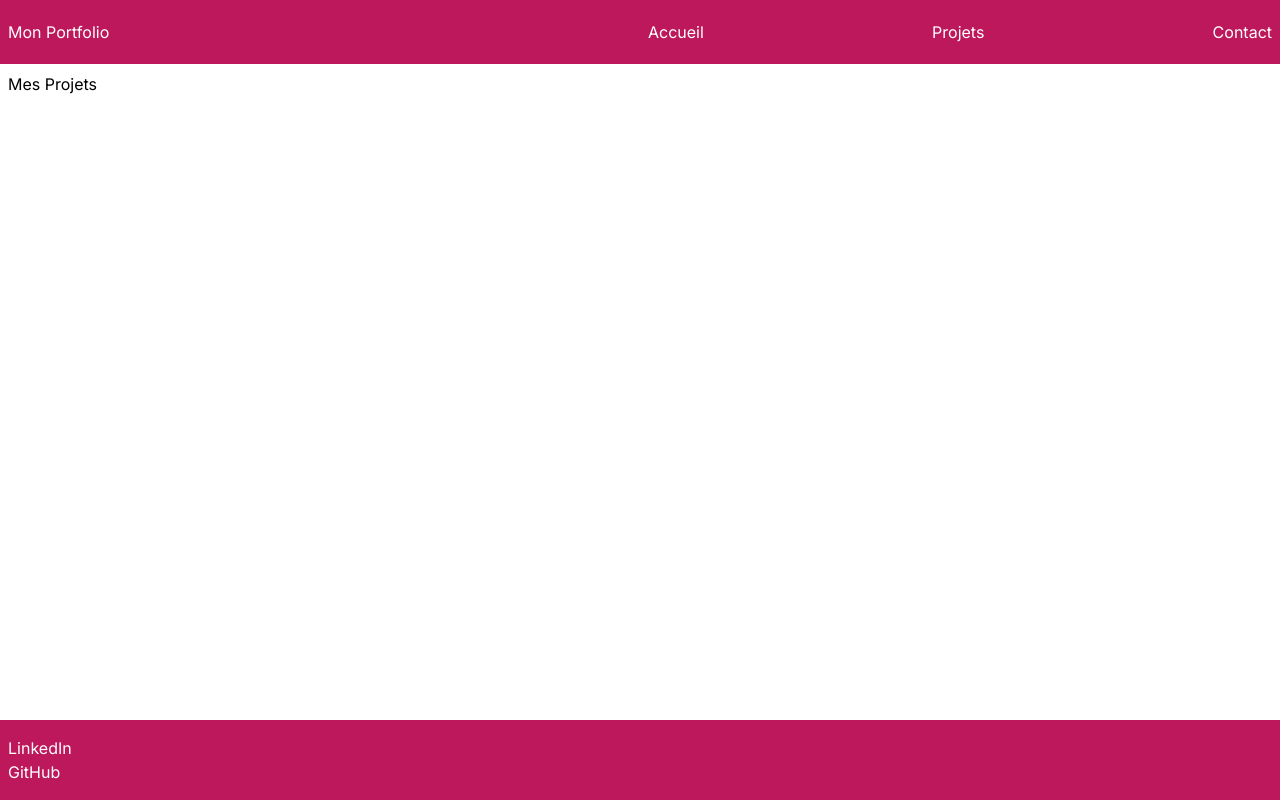
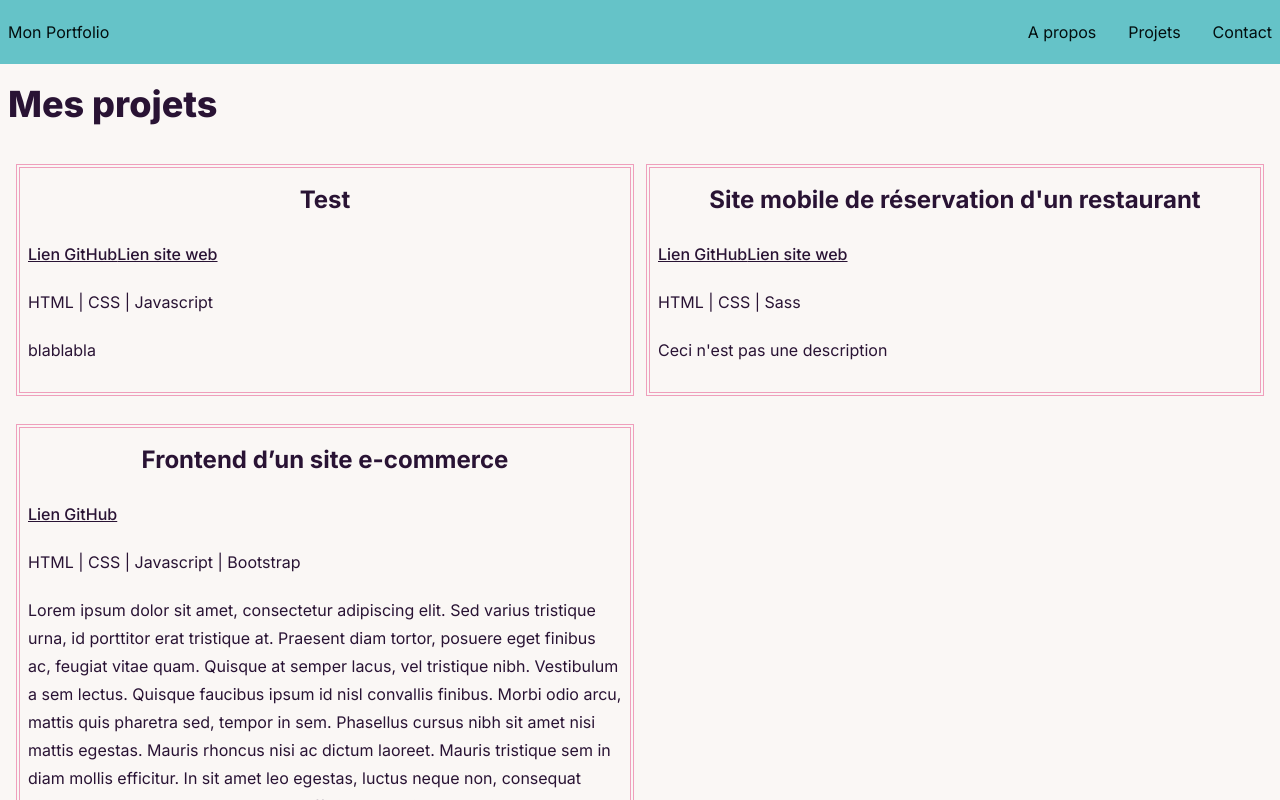
Before and after one commit to Lapinweb/react-portfolio, a Next.js app: page /projects in a window 1280 px wide. Shown: the top 800 px of the page. Built offline with nearby package versions, Linux system fonts and the light colour scheme.

Commit message:
mise en page CSS avec tailwind + daisyui

```diff
--- a/package.json
+++ b/package.json
@@ -18,6 +18,7 @@
     "@types/node": "^20",
     "@types/react": "^18",
     "@types/react-dom": "^18",
+    "daisyui": "^4.11.1",
     "eslint": "^8",
     "eslint-config-next": "14.2.3",
     "postcss": "^8",
--- a/src/app/globals.css
+++ b/src/app/globals.css
@@ -4,19 +4,16 @@
 
 :root {
   --foreground-rgb: 0, 0, 0;
-  --background-start-rgb: 214, 219, 220;
-  --background-end-rgb: 255, 255, 255;
 }
 
 @media (prefers-color-scheme: dark) {
   :root {
     --foreground-rgb: 255, 255, 255;
-    --background-start-rgb: 0, 0, 0;
-    --background-end-rgb: 0, 0, 0;
   }
 }
 
 body {
+  color: rgb(var(--foreground-rgb));
 }
 
 @layer utilities {
--- a/src/app/layout.tsx
+++ b/src/app/layout.tsx
@@ -1,3 +1,4 @@
+import React from "react";
 import type { Metadata } from "next";
 import { Inter } from "next/font/google";
 import "./globals.css";
@@ -17,13 +18,13 @@ export default function RootLayout({
     children: React.ReactNode;
 }>) {
     return (
-        <html lang="fr">
-            <body className={inter.className}>
-                <div className="h-screen flex flex-col">
-                    <Header />
-                    <main className="m-2 grow">{children}</main>
-                    <Footer />
-                </div>
+        <html lang="fr" data-theme="cupcake">
+            <body className={inter.className + " min-h-screen flex flex-col"}>
+                <Header />
+                <main className="prose max-w-none mx-2 my-5 grow text-base-content">
+                    {children}
+                </main>
+                <Footer />
             </body>
         </html>
     );
--- a/src/app/page.tsx
+++ b/src/app/page.tsx
@@ -1,28 +1,37 @@
+import React from "react";
+
 export default function Home() {
     return (
         <>
-            <h1>Céline Sou</h1>
-            <div>
-                <h2>Qui suis-je ?</h2>
+            <h1 className="mx-5">Céline Sou</h1>
+            <div className="md:w-3/4 mx-3 mockup-browser border border-base-content bg-base-300">
+                <div className="mockup-browser-toolbar">
+                    <div className="md:input md:border md:border-base-content w-full text-right md:text-left"></div>
+                </div>
+                <div className="p-4 border-t border-base-content bg-base-200">
+                    <h2 className="mt-2">Qui suis-je ?</h2>
                     <p>
-                    J'ai suivi une première formation de développeur web chez
-                    OpenClassrooms, durant laquelle j'ai appris des langages de
-                    programmation tels que le HTML, CSS et Javascript. J'ai
-                    aussi utilisé NodeJS, SQL et certains frameworks comme Sass,
-                    Bootstrap et Vue.
+                        J'ai suivi une première formation de développeur web
+                        chez OpenClassrooms, durant laquelle j'ai appris des
+                        langages de programmation tels que le HTML, CSS et
+                        Javascript. J'ai aussi utilisé NodeJS, SQL et certains
+                        frameworks comme Sass, Bootstrap et Vue.
                         <br />
                         <br />
-                    Rigoureuse et curieuse, j’ai une réelle envie d’apprendre et
-                    d’approfondir mes connaissances. Je suis passionnée par les
-                    métiers du numérique, c'est pourquoi je cherche à me
-                    spécialiser en tant que full stack développeur web.
+                        Rigoureuse et curieuse, j’ai une réelle envie
+                        d’apprendre et d’approfondir mes connaissances. Je suis
+                        passionnée par les métiers du numérique, c'est pourquoi
+                        je cherche à me spécialiser en tant que full stack
+                        développeur web.
                         <br />
                         <br />
-                    Actuellement en formation à Ada Tech School, je suis à la
-                    recherche d'une entreprise pour m'accueillir en alternance à
-                    partir de novembre 2024 ou janvier 2025 pour une durée de 1
-                    an, au rythme de 4 jours en entreprise/1 jour en formation.
+                        Actuellement en formation à Ada Tech School, je suis à
+                        la recherche d'une entreprise pour m'accueillir en
+                        alternance à partir de novembre 2024 ou janvier 2025
+                        pour une durée de 1 an, au rythme de 4 jours en
+                        entreprise/1 jour en formation.
                     </p>
+                </div>
             </div>
         </>
     );
--- a/src/app/projects/page.tsx
+++ b/src/app/projects/page.tsx
@@ -1,5 +1,48 @@
+import React from "react";
+import ProjectCard from "@/components/ProjectCard";
+
+interface Project {
+    title: string;
+    description: string;
+    githubLink: string;
+    webLink: string;
+    stack: Array<string>;
+}
+
+const projects : Project[] = [
+    {
+        title: "Test",
+        description: "blablabla",
+        githubLink: "fauxliengithub",
+        webLink: "fauxlienweb",
+        stack: ["HTML", "CSS", "Javascript"],
+    },
+    {
+        title: "Site mobile de réservation d'un restaurant",
+        description: "Ceci n'est pas une description",
+        githubLink: "https://github.com/Lapinweb/CelineSou_3_05032021",
+        webLink: "https://lapinweb.github.io/CelineSou_3_05032021/",
+        stack: ["HTML", "CSS", "Sass"],
+    },
+    {
+        title: "Frontend d’un site e-commerce",
+        description:
+            "Lorem ipsum dolor sit amet, consectetur adipiscing elit. Sed varius tristique urna, id porttitor erat tristique at. Praesent diam tortor, posuere eget finibus ac, feugiat vitae quam. Quisque at semper lacus, vel tristique nibh. Vestibulum a sem lectus. Quisque faucibus ipsum id nisl convallis finibus. Morbi odio arcu, mattis quis pharetra sed, tempor in sem. Phasellus cursus nibh sit amet nisi mattis egestas. Mauris rhoncus nisi ac dictum laoreet. Mauris tristique sem in diam mollis efficitur. In sit amet leo egestas, luctus neque non, consequat diam. Nullam eros lorem, tempus eu efficitur scelerisque, vehicula ornare libero. Nunc ut rutrum leo, a egestas ante. Fusce faucibus pharetra dolor sit amet vestibulum. Pellentesque id odio leo. Pellentesque pulvinar lectus vitae blandit porttitor.",
+        githubLink: "https://github.com/Lapinweb/CelineSou_5_11062021",
+        webLink: "",
+        stack: ["HTML", "CSS", "Javascript", "Bootstrap"],
+    },
+];
+
 export default function Projects() {
-  return (
-    <h1>Mes Projets</h1>
-  )
-};
+    return (
+        <div className="projects">
+            <h1>Mes projets</h1>
+            <ul className="list-none mx-2 pl-0 grid grid-cols-2 gap-3">
+                {projects.map((project, index) => (
+                    <ProjectCard key={index} {...project} />
+                ))}
+            </ul>
+        </div>
+    );
+}
--- a/src/components/Footer.tsx
+++ b/src/components/Footer.tsx
@@ -1,6 +1,6 @@
 export default function Footer() {
     return (
-        <footer className="px-2 py-4 bg-pink-700 text-white">
+        <footer className="footer px-2 py-4 bg-primary text-primary-content">
             <ul>
                 <li>
                     <a
--- a/src/components/Header.tsx
+++ b/src/components/Header.tsx
@@ -2,12 +2,12 @@ import Link from "next/link";
 
 export default function Header() {
     return (
-        <header className="px-2 py-5 columns-2 overflow-hidden bg-pink-700 text-white">
+        <header className="px-2 py-5 columns-2 sm:gap-12 overflow-hidden bg-primary text-primary-content">
             <div className="sm:block">
                 <Link href="/">Mon Portfolio</Link>
             </div>
-            <nav className="hidden sm:flex justify-between">
-                <Link href="/">Accueil</Link>
+            <nav className="hidden sm:flex justify-end gap-8">
+                <Link href="/">A propos</Link>
                 <Link href="/projects">Projets</Link>
                 <Link href="/contact">Contact</Link>
             </nav>
--- /dev/null
+++ b/src/components/ProjectCard.tsx
@@ -0,0 +1,25 @@
+interface Project {
+    title: string;
+    description: string;
+    githubLink: string;
+    webLink: string;
+    stack: Array<string>;
+}
+
+export default function ProjectCard({ title, description, githubLink, webLink, stack }: Project) {
+    return (
+        <li className="p-2 overflow-hidden border-4 border-double border-secondary">
+            <h2 className="mt-2 text-center">{title}</h2>
+            <a className="project-github" target="_blank" href={githubLink}>
+                Lien GitHub
+            </a>
+            {webLink.length > 0 ? (
+                <a href={webLink} target="_blank" className="project-website">
+                    Lien site web
+                </a>
+            ) : null}
+            <p className="project-stack">{stack.join(" | ")}</p>
+            <p className="project-description">{description}</p>
+        </li>
+    );
+}
--- a/tailwind.config.ts
+++ b/tailwind.config.ts
@@ -17,6 +17,10 @@ const config: Config = {
   },
   plugins: [
     require('@tailwindcss/typography'),
+    require('daisyui'),
   ],
+  daisyui: {
+    themes: ["cupcake", "dark", "light", "valentine", "aqua", "cyberpunk"]
+  }
 };
 export default config;
```
Also changed, not shown: 1 other file (tests, documents, lock files or other folders). Lines whose indentation alone changed are shown as unchanged.
